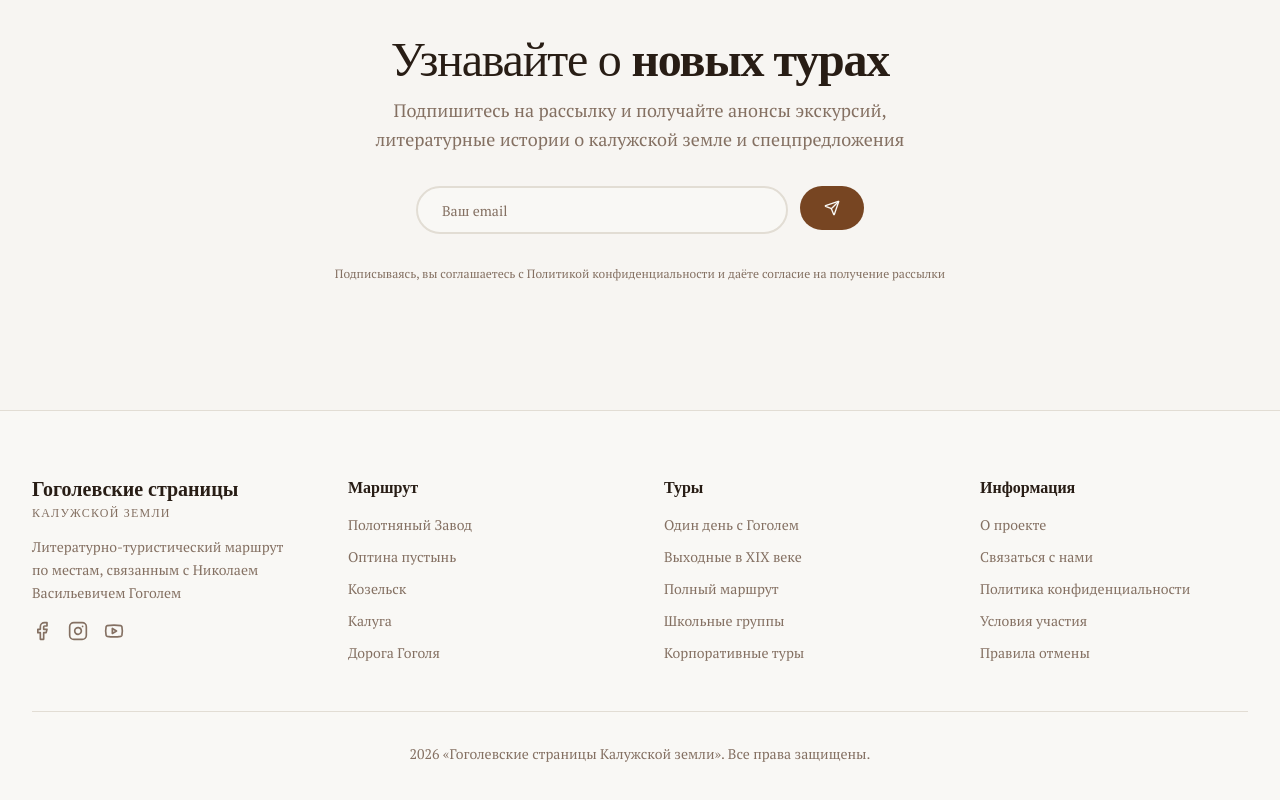
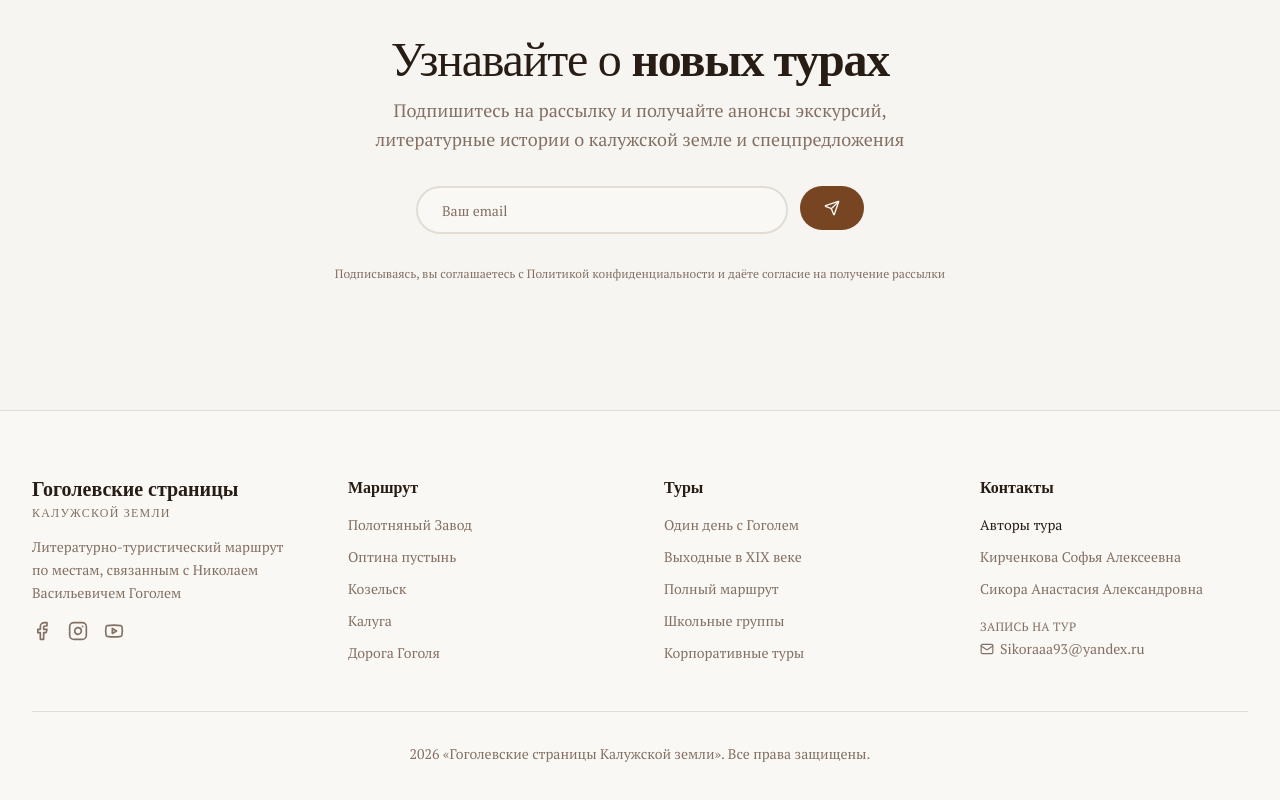
Before and after one commit to pr-poehali-dev/rocket-launch-systems, a React (Vite) app: page / in a window 1280 px wide. Shown: the part 6846-7646 px from the top of the page. Built offline with nearby package versions, Linux system fonts and the light colour scheme.

Commit message:
feat: добавить авторов тура и email

```diff
--- a/src/components/Footer.tsx
+++ b/src/components/Footer.tsx
@@ -49,13 +49,21 @@ export function Footer() {
           </div>
 
           <div>
-            <h4 className="font-semibold mb-4">Информация</h4>
+            <h4 className="font-semibold mb-4">Контакты</h4>
             <ul className="space-y-3 text-sm text-muted-foreground">
-              <li><a href="#" className="hover:text-foreground transition-colors">О проекте</a></li>
-              <li><a href="#" className="hover:text-foreground transition-colors">Связаться с нами</a></li>
-              <li><a href="#" className="hover:text-foreground transition-colors">Политика конфиденциальности</a></li>
-              <li><a href="#" className="hover:text-foreground transition-colors">Условия участия</a></li>
-              <li><a href="#" className="hover:text-foreground transition-colors">Правила отмены</a></li>
+              <li className="font-medium text-foreground">Авторы тура</li>
+              <li>Кирченкова Софья Алексеевна</li>
+              <li>Сикора Анастасия Александровна</li>
+              <li className="pt-2">
+                <span className="block text-xs uppercase tracking-wide mb-1">Запись на тур</span>
+                <a
+                  href="mailto:Sikoraaa93@yandex.ru"
+                  className="hover:text-primary transition-colors flex items-center gap-1.5"
+                >
+                  <Icon name="Mail" size={14} />
+                  Sikoraaa93@yandex.ru
+                </a>
+              </li>
             </ul>
           </div>
         </div>
```
